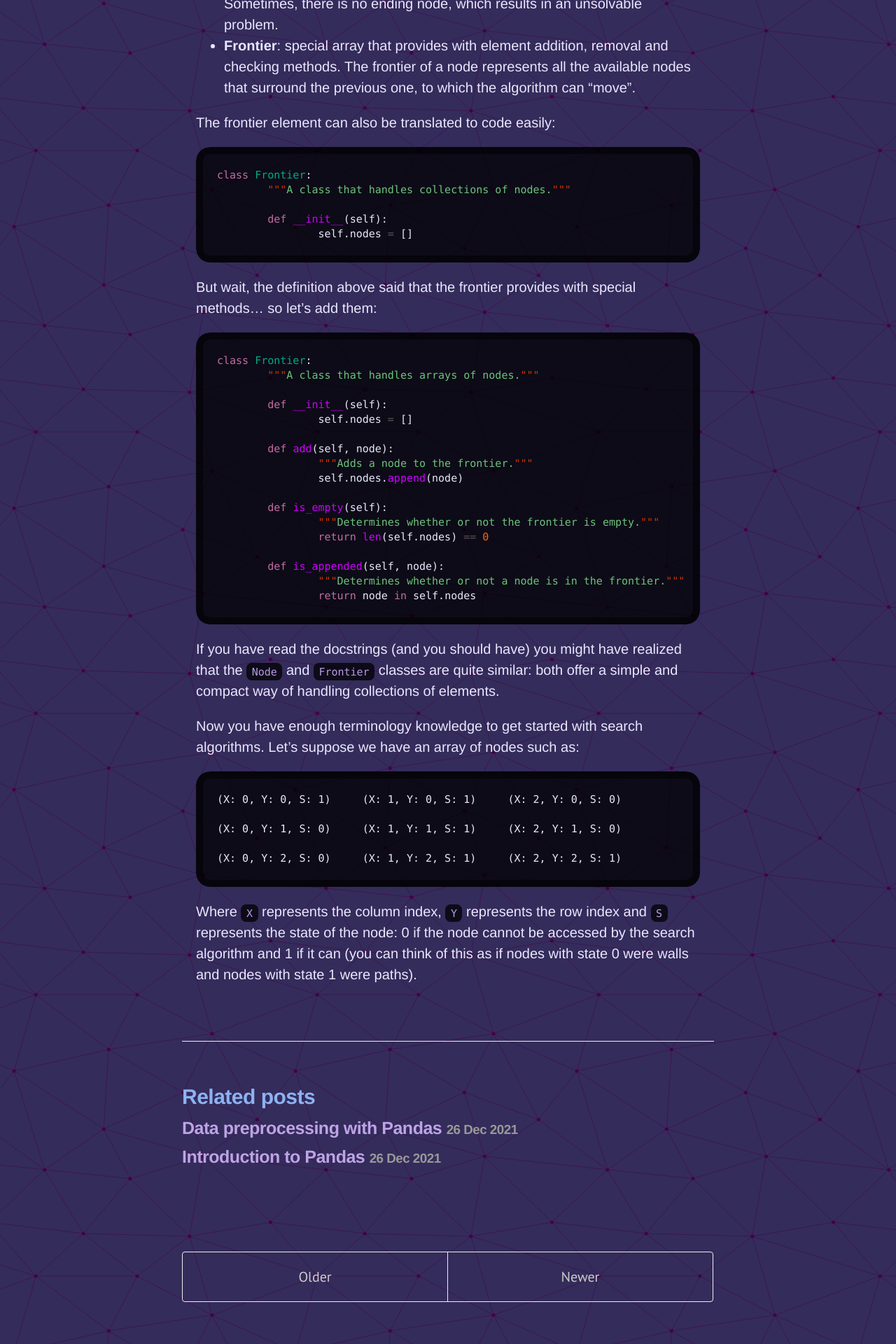
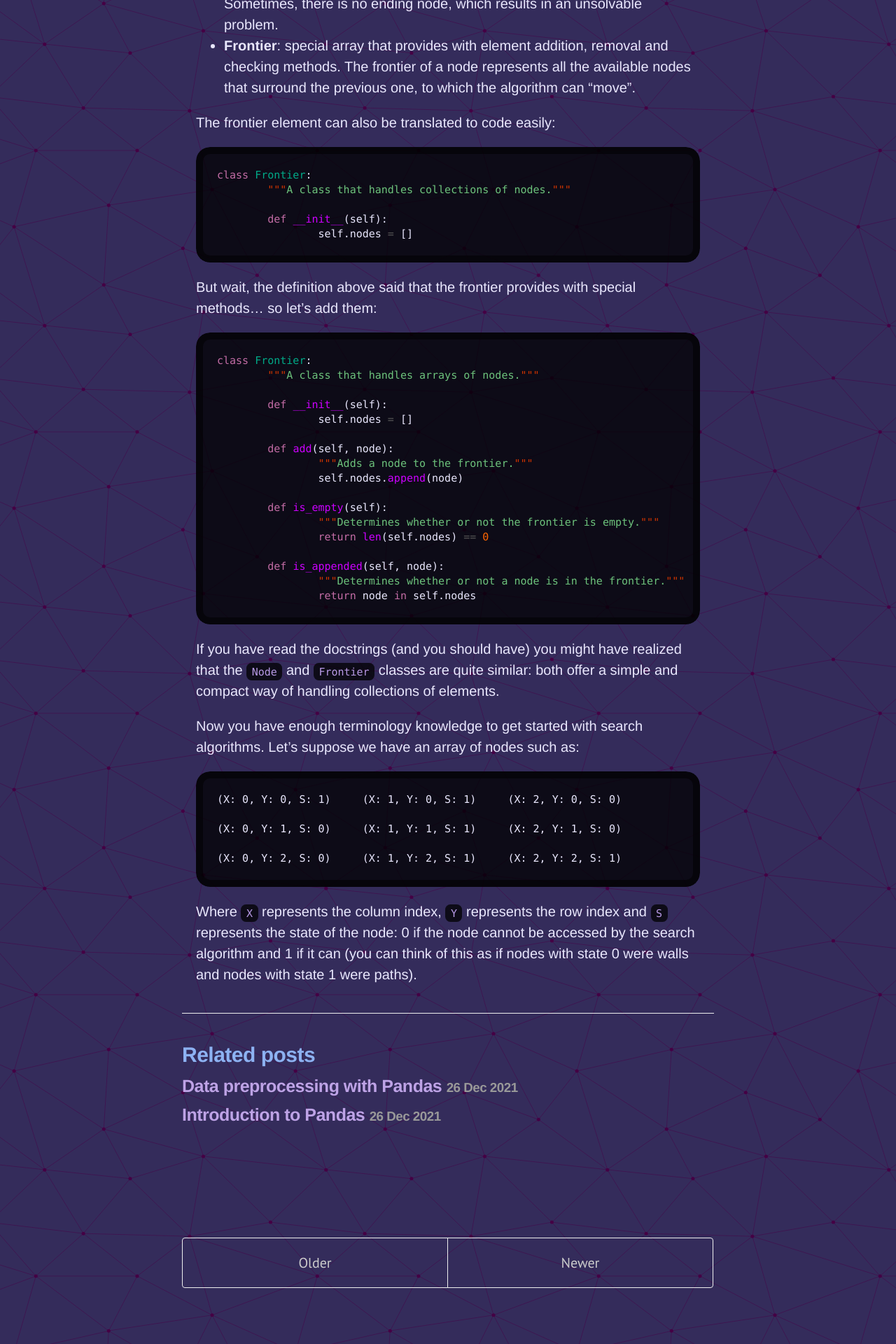
Before and after one commit to erlete/erlete.github.io, a Jekyll site: the page built from _posts/2021-12-24-search-algorithms-introduction.md, in a window 1280 px wide. Shown: the part 1585-3505 px from the top of the page at 70% size. Built offline with Jekyll 4.4.1, drawn with Linux system fonts in a browser that asks for light colours.

Commit message:
Update lanyon.css

```diff
--- a/public/css/lanyon.css
+++ b/public/css/lanyon.css
@@ -184,6 +184,11 @@
 	font-weight: normal;
 	color: #fff;
 }
+.sidebar-title {
+	padding: 2rem;
+	font-family: "Monaco";
+	font-size: 1.25em;
+}
 .sidebar-item {
 	padding: 1rem;
 }
@@ -326,7 +331,7 @@
 
 .page,
 .post {
-	margin: 4em 1em;
+	margin: 4em 1em 2em 1em;
 }
 
 /* Blog post or page title */
@@ -350,8 +355,8 @@
 
 /* Related posts */
 .related {
-	padding-top: 2rem;
-	padding-bottom: 2rem;
+	padding-top: 1rem;
+	padding-bottom: 4rem;
 	border-top: 1px solid #eee;
 }
 .related-posts {
```
